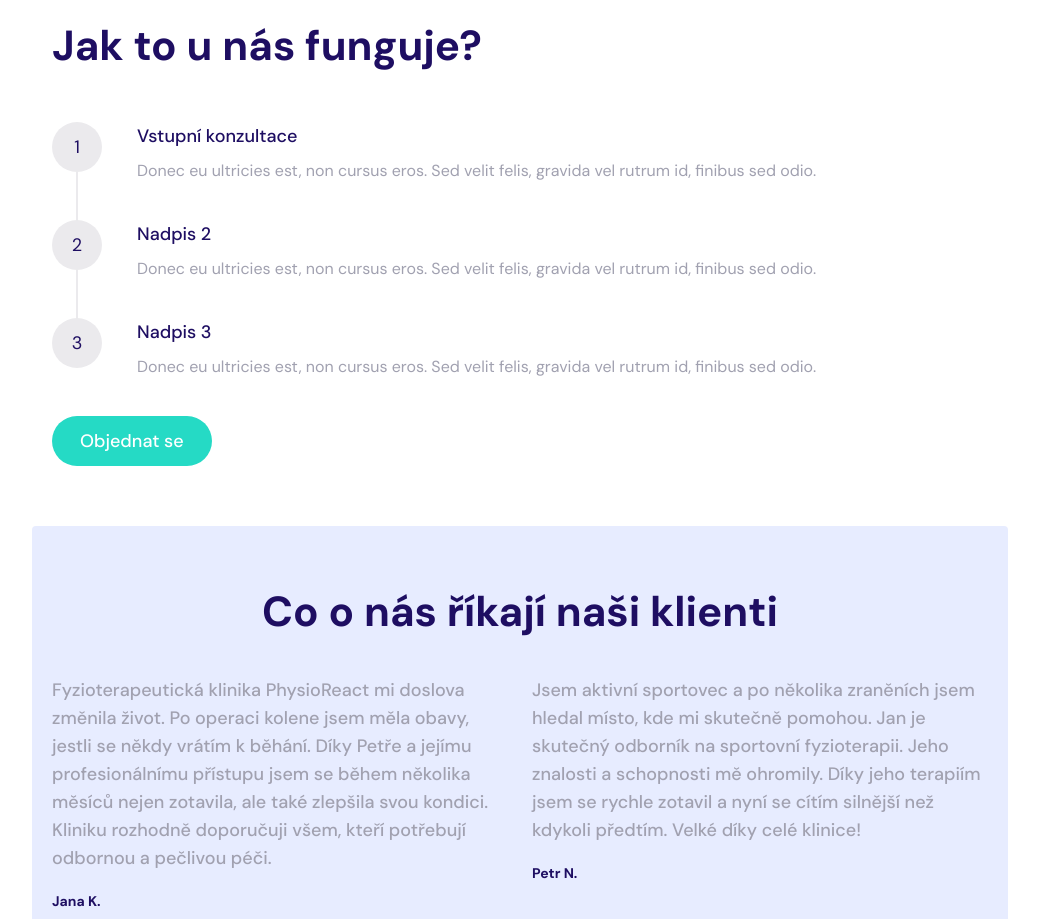
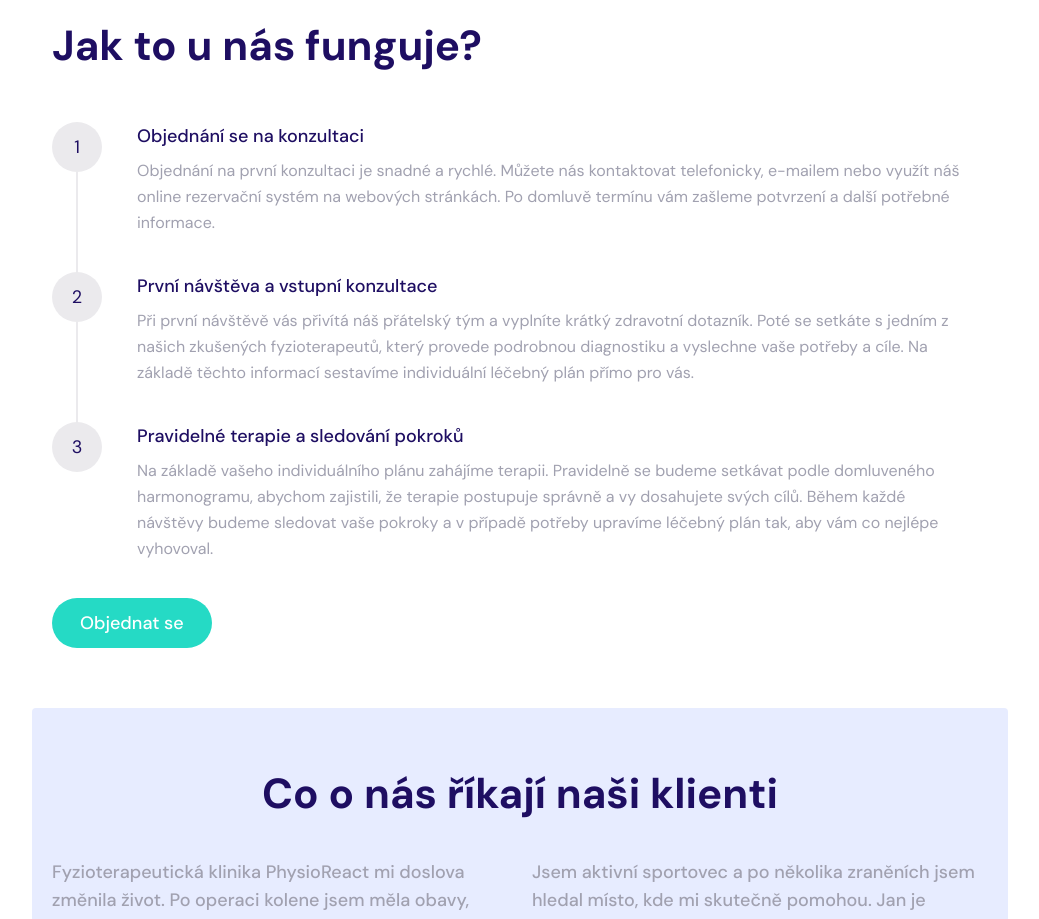
Before and after one commit to iStwer/team-project-and-BE, a React (Create React App) app: page / in a window 1280 px wide. Shown: the part 1560-2479 px from the top of the page, without its empty margins (120-1159 px from the left). Built offline with nearby package versions, Linux system fonts and the light colour scheme.

Commit message:
how to section content added

```diff
--- a/src/pages/landing-page/LandingPage.tsx
+++ b/src/pages/landing-page/LandingPage.tsx
@@ -45,7 +45,7 @@ export const LandingPage = () => {
         </div>
       </section>
 
-      <section className='faq-section' id="faq">
+      <section className='faq-section' id='faq'>
         <h2 className='how-to-main-heading'>FAQ</h2>
         <Row>
           <Col xs={12} md={8} id='FAQ'>
@@ -71,30 +71,44 @@ export const LandingPage = () => {
           <div className='step'>
             <div className='step-icon'>1</div>
             <div className='step-content'>
-              <h4 className='how-to-heading'>Vstupní konzultace</h4>
+              <h4 className='how-to-heading'>Objednání se na konzultaci</h4>
               <p className='how-to-text'>
-                Donec eu ultricies est, non cursus eros. Sed velit felis,
-                gravida vel rutrum id, finibus sed odio.
+                Objednání na první konzultaci je snadné a rychlé. Můžete nás
+                kontaktovat telefonicky, e-mailem nebo využít náš online
+                rezervační systém na webových stránkách. Po domluvě termínu vám
+                zašleme potvrzení a další potřebné informace.
               </p>
             </div>
           </div>
           <div className='step'>
             <div className='step-icon'>2</div>
             <div className='step-content'>
-              <h4 className='how-to-heading'>Nadpis 2</h4>
+              <h4 className='how-to-heading'>
+                {' '}
+                První návštěva a vstupní konzultace
+              </h4>
               <p className='how-to-text'>
-                Donec eu ultricies est, non cursus eros. Sed velit felis,
-                gravida vel rutrum id, finibus sed odio.
+                Při první návštěvě vás přivítá náš přátelský tým a vyplníte
+                krátký zdravotní dotazník. Poté se setkáte s jedním z našich
+                zkušených fyzioterapeutů, který provede podrobnou diagnostiku a
+                vyslechne vaše potřeby a cíle. Na základě těchto informací
+                sestavíme individuální léčebný plán přímo pro vás.
               </p>
             </div>
           </div>
           <div className='step'>
             <div className='step-icon'>3</div>
             <div className='step-content'>
-              <h4 className='how-to-heading'>Nadpis 3</h4>
+              <h4 className='how-to-heading'>
+                Pravidelné terapie a sledování pokroků
+              </h4>
               <p className='how-to-text'>
-                Donec eu ultricies est, non cursus eros. Sed velit felis,
-                gravida vel rutrum id, finibus sed odio.
+                Na základě vašeho individuálního plánu zahájíme terapii.
+                Pravidelně se budeme setkávat podle domluveného harmonogramu,
+                abychom zajistili, že terapie postupuje správně a vy dosahujete
+                svých cílů. Během každé návštěvy budeme sledovat vaše pokroky a
+                v případě potřeby upravíme léčebný plán tak, aby vám co nejlépe
+                vyhovoval.
               </p>
             </div>
           </div>
```
